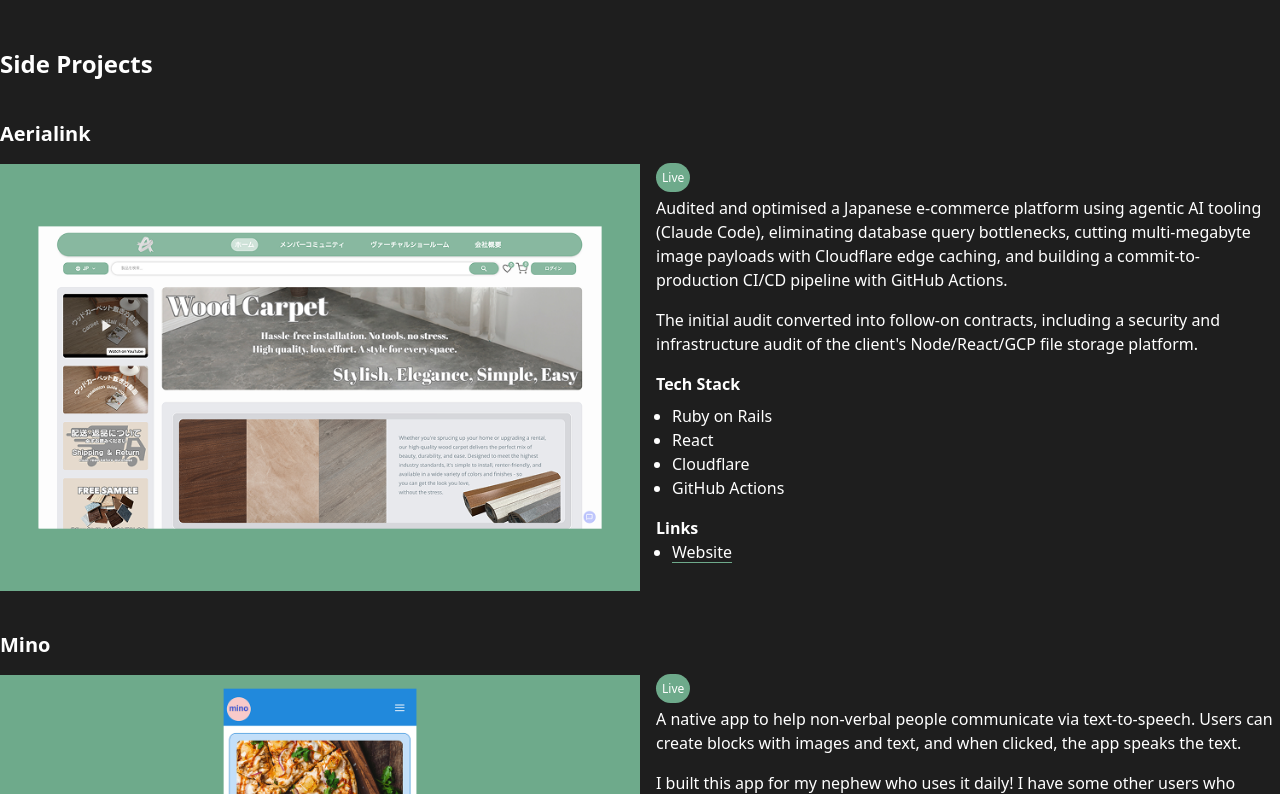
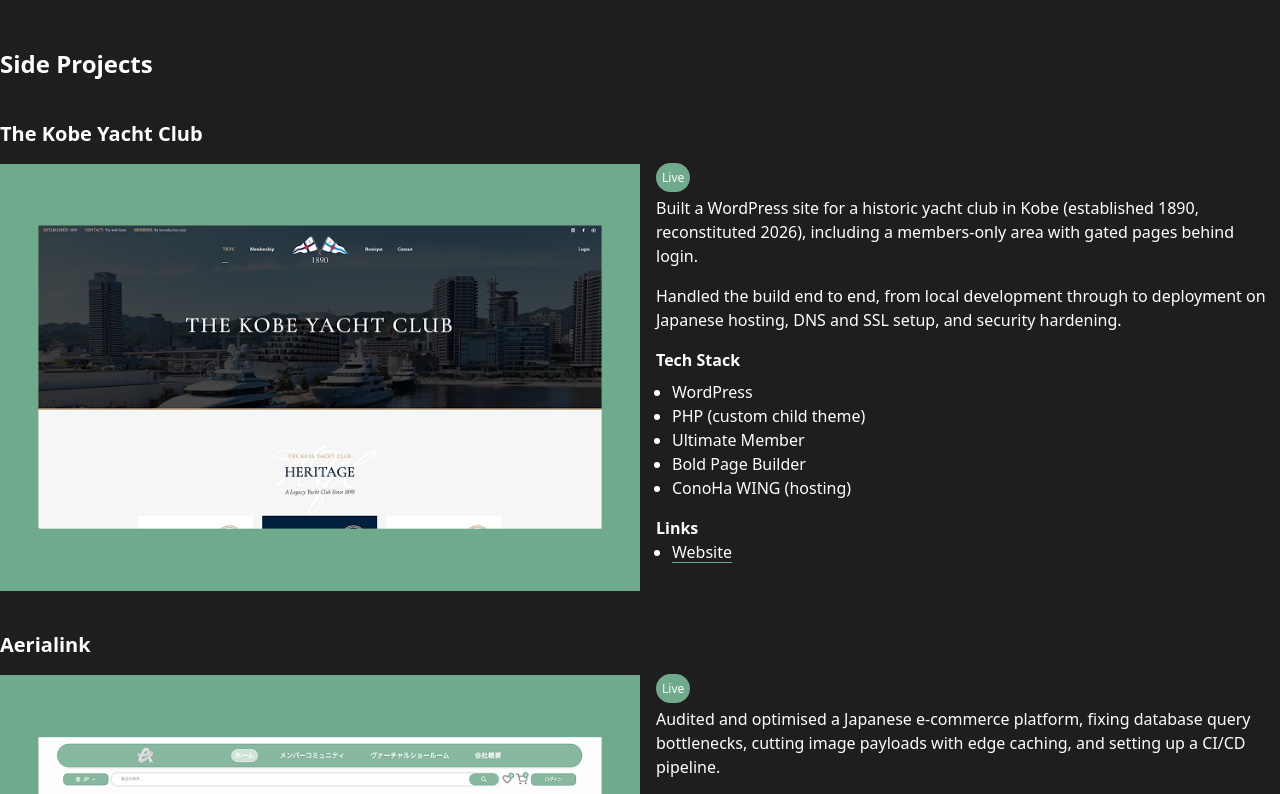
Before and after one commit to SammyAbukmeil/portfolio, a Next.js app: page /en in a window 1280 px wide. Shown: the part 566-1360 px from the top of the page. Built offline with nearby package versions, Linux system fonts and the light colour scheme.

Commit message:
Add The Kobe Yacht Club

```diff
--- a/app/components/sections/SideProjectSection.tsx
+++ b/app/components/sections/SideProjectSection.tsx
@@ -4,6 +4,7 @@ import Project from "@/app/components/Project";
 import Links from "@/app/components/Links";
 import TechStack from "@/app/components/TechStack";
 import minoImg from "@/app/images/mino.png";
+import kobeYachtClubImg from "@/app/images/the-kobe-yacht-club.png";
 import aerialinkImg from "@/app/images/aerialink.png";
 import holmesImg from "@/app/images/holmes.png";
 import biaBakesImg from "@/app/images/bia-bakes.png";
@@ -14,6 +15,36 @@ export default function SideProjectSection() {
   return (
     <section className="mt-12 px-4 md:px-0 m-auto container">
       <h3 className="font-bold text-2xl">{t('title')}</h3>
+      <Project title="The Kobe Yacht Club" isLive={true} img={kobeYachtClubImg}>
+        <p className="mt-2">
+          {t('kobeYachtClub.description1')}
+        </p>
+        <p className="mt-4">
+          {t('kobeYachtClub.description2')}
+        </p>
+        <TechStack>
+          <ul className="pl-4">
+            <li>WordPress</li>
+            <li>PHP (custom child theme)</li>
+            <li>Ultimate Member</li>
+            <li>Bold Page Builder</li>
+            <li>ConoHa WING (hosting)</li>
+          </ul>
+        </TechStack>
+        <Links>
+          <ul className="pl-4">
+            <li>
+              <a
+                className="underline underline-offset-4 decoration-primary hover:underline-offset-6 transition-all"
+                target="_blank"
+                href="https://kobeyachtclub.jp"
+              >
+                {t('links.website')}
+              </a>
+            </li>
+          </ul>
+        </Links>
+      </Project>
       <Project title="Aerialink" isLive={true} img={aerialinkImg}>
         <p className="mt-2">
           {t('aerialink.description1')}
--- a/messages/en.json
+++ b/messages/en.json
@@ -33,9 +33,13 @@
   },
   "SideProjects": {
     "title": "Side Projects",
+    "kobeYachtClub": {
+      "description1": "Built a WordPress site for a historic yacht club in Kobe (established 1890, reconstituted 2026), including a members-only area with gated pages behind login.",
+      "description2": "Handled the build end to end, from local development through to deployment on Japanese hosting, DNS and SSL setup, and security hardening."
+    },
     "aerialink": {
-      "description1": "Audited and optimised a Japanese e-commerce platform using agentic AI tooling (Claude Code), eliminating database query bottlenecks, cutting multi-megabyte image payloads with Cloudflare edge caching, and building a commit-to-production CI/CD pipeline with GitHub Actions.",
-      "description2": "The initial audit converted into follow-on contracts, including a security and infrastructure audit of the client's Node/React/GCP file storage platform."
+      "description1": "Audited and optimised a Japanese e-commerce platform, fixing database query bottlenecks, cutting image payloads with edge caching, and setting up a CI/CD pipeline.",
+      "description2": "The initial audit converted into follow-on contracts, including a security audit of the client's file storage platform."
     },
     "mino": {
       "description1": "A native app to help non-verbal people communicate via text-to-speech. Users can create blocks with images and text, and when clicked, the app speaks the text.",
--- a/messages/jp.json
+++ b/messages/jp.json
@@ -33,9 +33,13 @@
   },
   "SideProjects": {
     "title": "サイドプロジェクト",
+    "kobeYachtClub": {
+      "description1": "神戸の歴史あるヨットクラブ（1890年創立、2026年再結成）のWordPressサイトを構築。ログインで保護された会員専用エリアを実装しました。",
+      "description2": "ローカル開発から日本のホスティングへのデプロイ、DNS・SSLの設定、セキュリティ強化まで一貫して担当しました。"
+    },
     "aerialink": {
-      "description1": "エージェント型AIツール（Claude Code）を活用し、日本のEコマースプラットフォームを監査・最適化。データベースクエリのボトルネックを解消し、Cloudflareエッジキャッシングで数メガバイトの画像ペイロードを削減、GitHub Actionsによるコミットから本番環境までのCI/CDパイプラインを構築しました。",
-      "description2": "初回の監査が追加契約につながり、同クライアントのNode/React/GCPファイルストレージプラットフォームのセキュリティ・インフラ監査も担当しました。"
+      "description1": "日本のEコマースプラットフォームを監査・最適化。データベースクエリのボトルネックを解消し、エッジキャッシングで画像ペイロードを削減、CI/CDパイプラインを構築しました。",
+      "description2": "初回の監査が追加契約につながり、同クライアントのファイルストレージプラットフォームのセキュリティ監査も担当しました。"
     },
     "mino": {
       "description1": "音声合成でコミュニケーションを支援するネイティブアプリです。ユーザーは画像とテキストでブロックを作成し、クリックするとアプリがテキストを読み上げます。",
```
Also changed, not shown: app/images/the-kobe-yacht-club.png (added).
